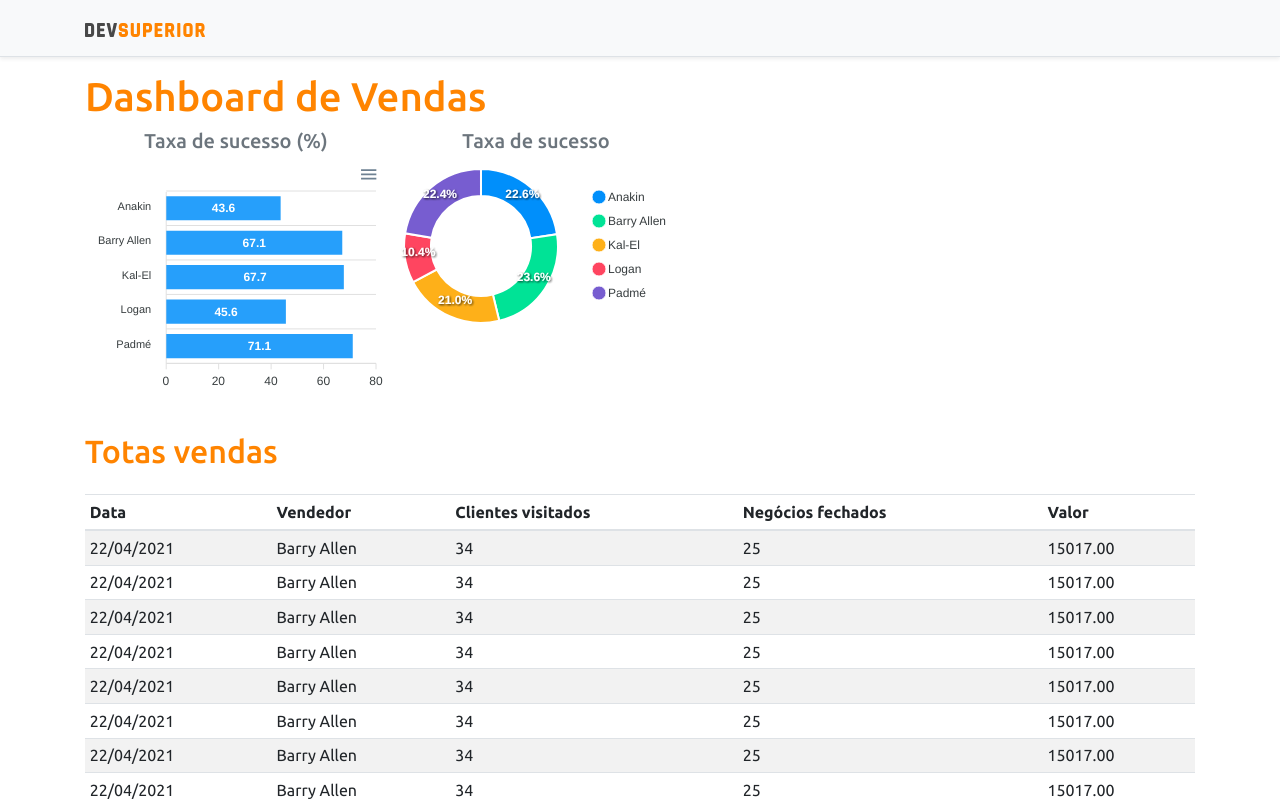
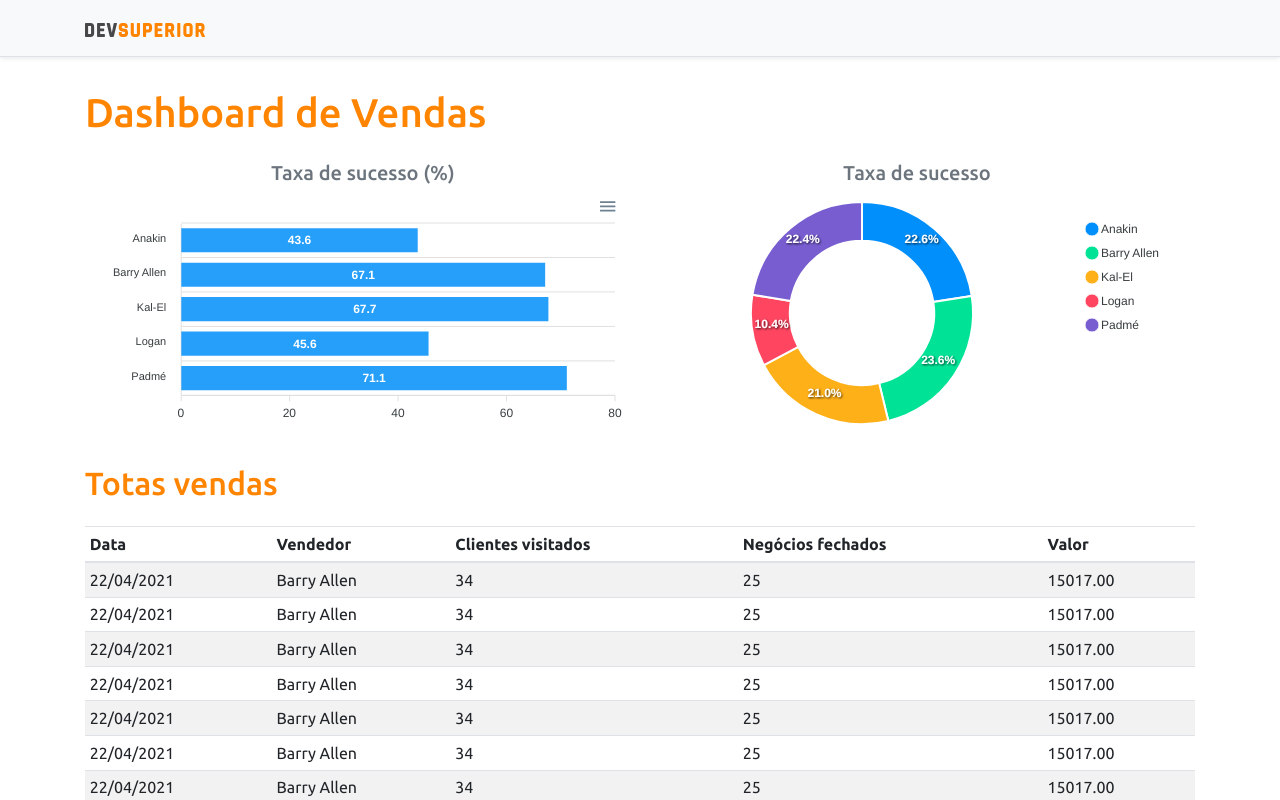
Before and after one commit to aluizt/spring-react, a React (Create React App) app in the folder frontend/: page / in a window 1280 px wide. Shown: the top 800 px of the page. Built offline with nearby package versions, Linux system fonts and the light colour scheme.

Commit message:
Ajuste css

```diff
--- a/frontend/src/App.tsx
+++ b/frontend/src/App.tsx
@@ -10,13 +10,13 @@ function App() {
     <>
       <NavBar />
       <div className="container">
-        <h1 className="text-primary py3">Dashboard de Vendas</h1>
+        <h1 className="text-primary py-3">Dashboard de Vendas</h1>
         <div className="row px-3">
-          <div className="colsm-6">
+          <div className="col-sm-6">
             <h5 className="text-center text-secondary">Taxa de sucesso (%)</h5>
             <BarChart/>
           </div>
-          <div className="colsm-6">
+          <div className="col-sm-6">
             <h5 className="text-center text-secondary">Taxa de sucesso</h5>
             <DonutChart/>
           </div>
```
